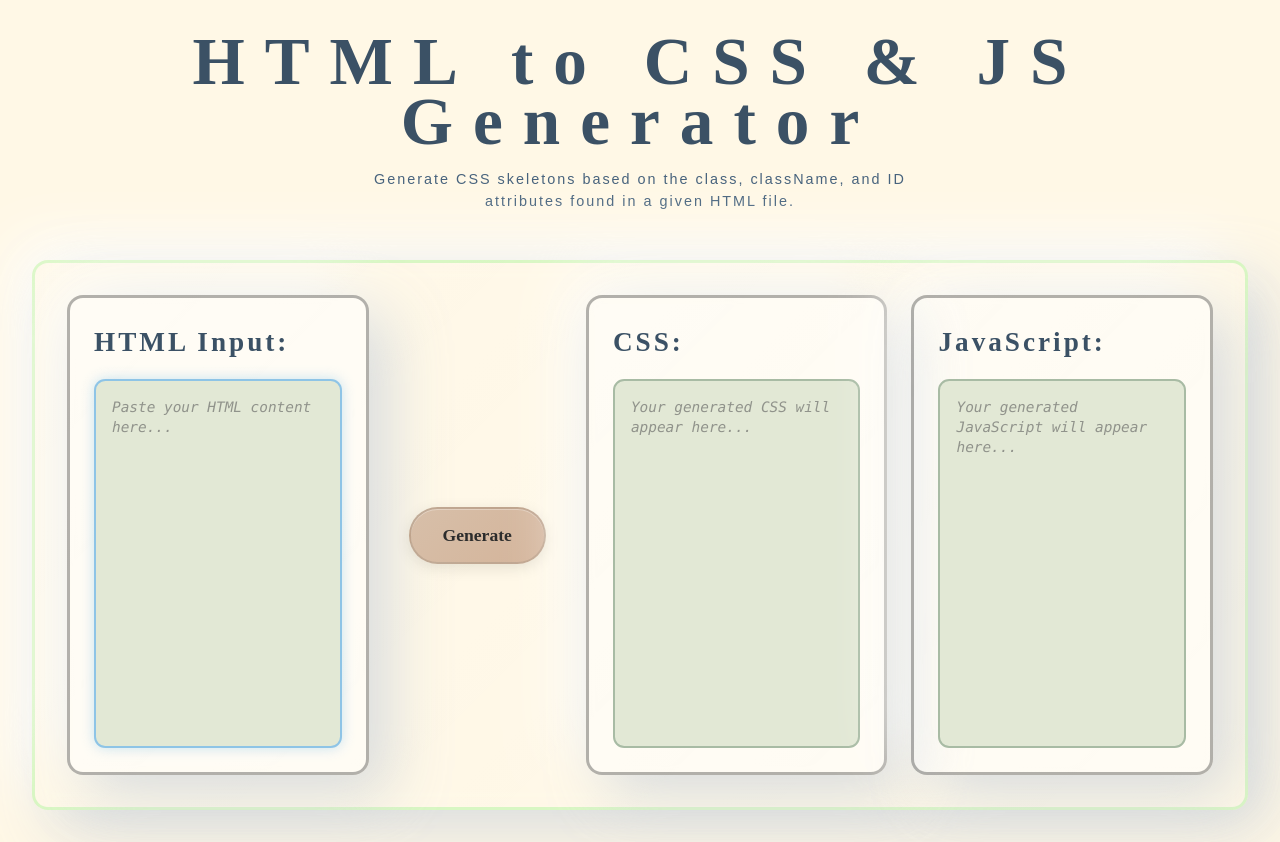
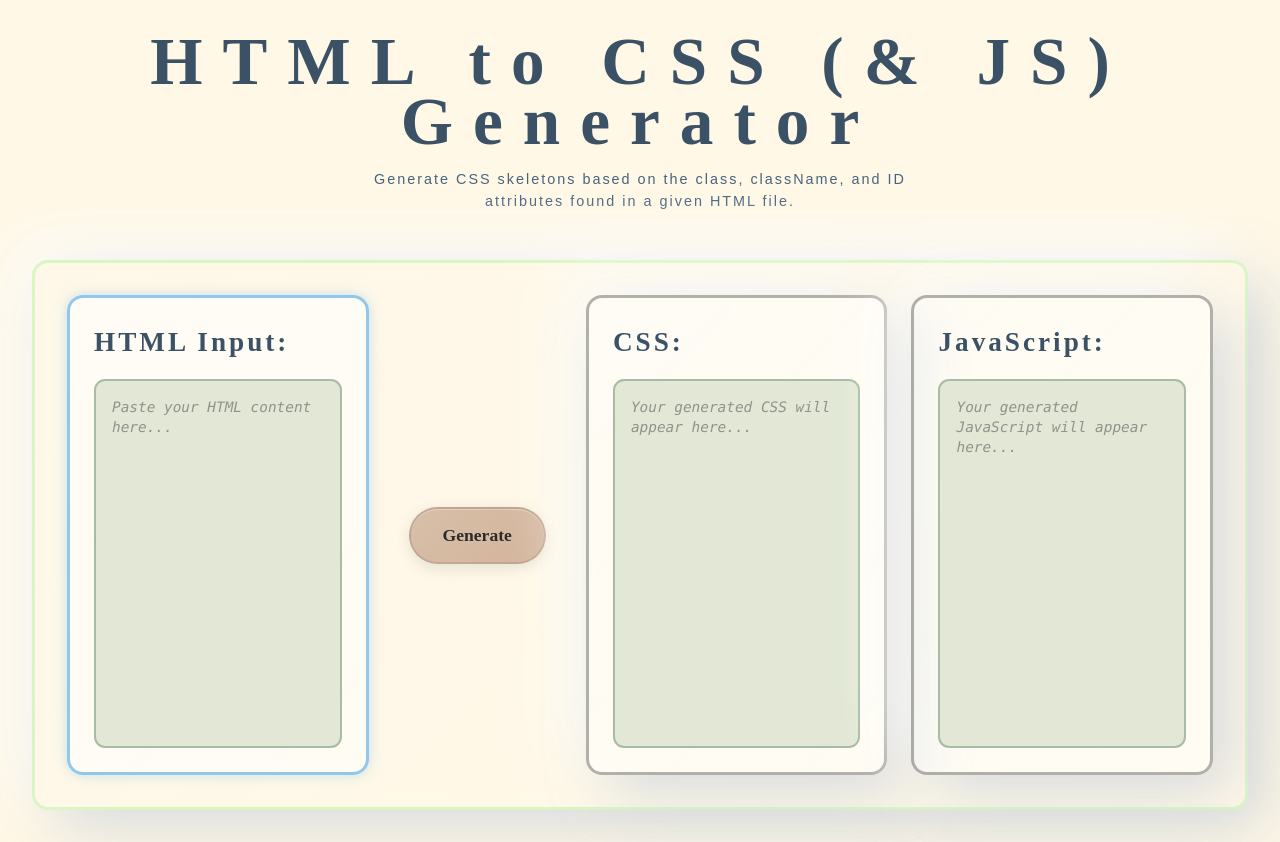
Before and after one commit to demaceo/html-to-css, a React (Vite) app: page / in a window 1280 px wide. Built offline with nearby package versions, Linux system fonts and the light colour scheme; a web font is replaced by a local one.

Commit message:
Update HTMLInput component for better class handling

```diff
--- a/index.html
+++ b/index.html
@@ -2,15 +2,14 @@
 <html lang="en">
   <head>
     <meta charset="UTF-8" />
-    <!-- <link rel="icon" type="image/svg+xml" href="/vite.svg" /> -->
     <meta name="viewport" content="width=device-width, initial-scale=1.0" />
     <title>HTML to CSS</title>
     <link rel="preconnect" href="https://fonts.googleapis.com" />
     <link rel="preconnect" href="https://fonts.gstatic.com" crossorigin />
-    <link
+    <!-- <link
       href="https://fonts.googleapis.com/css2?family=Bebas+Neue&family=Bodoni+Moda+SC:ital,opsz,wght@0,6..96,400..900;1,6..96,400..900&family=Montaga&family=Montserrat+Subrayada:wght@400;700&family=Syne:wght@400..800&display=swap"
       rel="stylesheet"
-    />
+    /> -->
   </head>
   <body>
     <div id="root"></div>
--- a/src/App.tsx
+++ b/src/App.tsx
@@ -91,7 +91,7 @@ const App: React.FC = () => {
   return (
     <>
       <div className="header-container">
-        <h1>HTML to CSS & JS <br></br>Generator</h1>
+        <h1>HTML to CSS (& JS) <br></br>Generator</h1>
         <div className="subtext">
           Generate CSS skeletons based on the class, className, and ID
           attributes found in a given HTML file.
@@ -113,3 +113,5 @@ const App: React.FC = () => {
 };
 
 export default App;
+
+// to start: npm run dev
--- a/src/assets/HTMLInput/HTMLInput.tsx
+++ b/src/assets/HTMLInput/HTMLInput.tsx
@@ -11,15 +11,19 @@ const HTMLInput: React.FC<HTMLInputProps> = ({
   htmlContent,
   setHtmlContent,
 }) => (
-  <div className="input-container">
+  <div
+    className={`input-container ${htmlContent ? "has-content" : ""} ${
+      htmlContent === "" ? "pulsing-border" : ""
+    }`}
+  >
     <label>
       <strong id="htmlTitle">HTML Input:</strong>
     </label>
     <textarea
-      className={htmlContent === "" ? "pulsing-border" : ""}
       value={htmlContent}
       onChange={(e) => setHtmlContent(e.target.value)}
       placeholder="Paste your HTML content here..."
+      spellCheck={false}
     />
   </div>
 );
```
